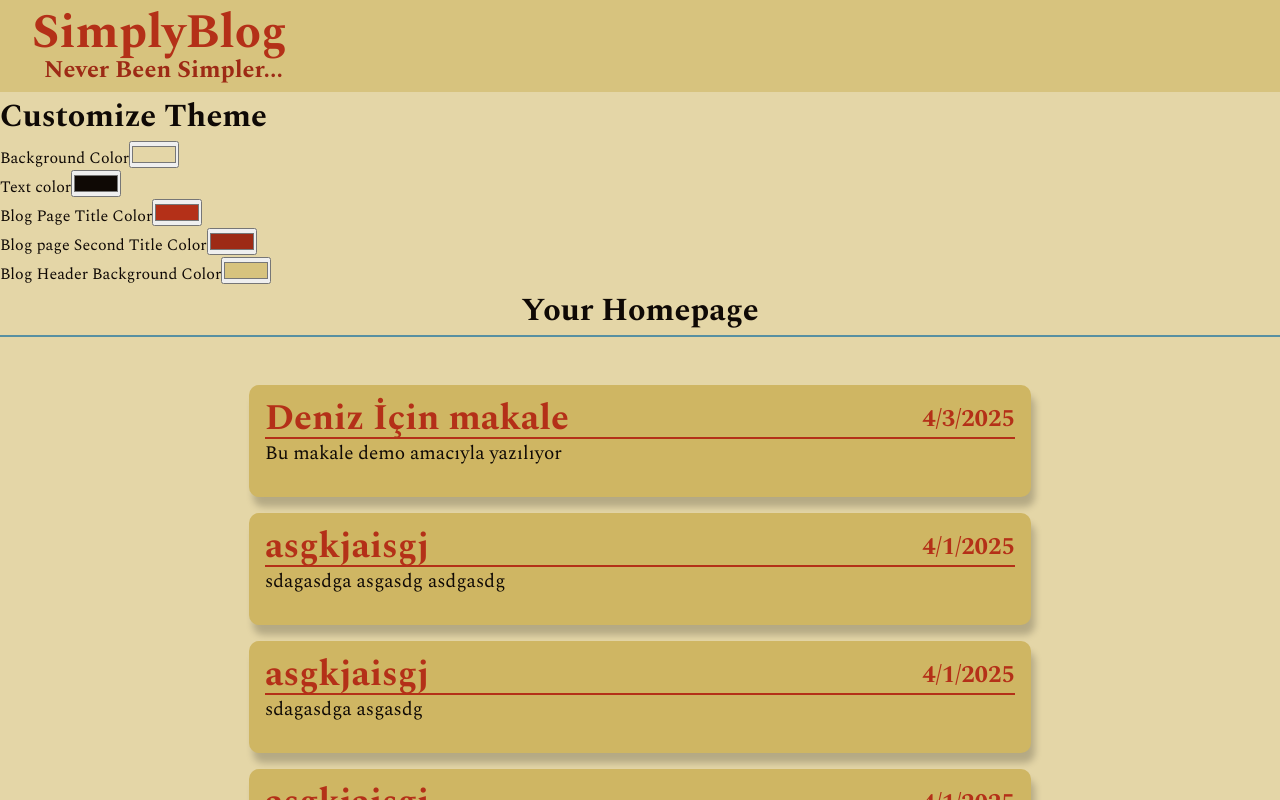
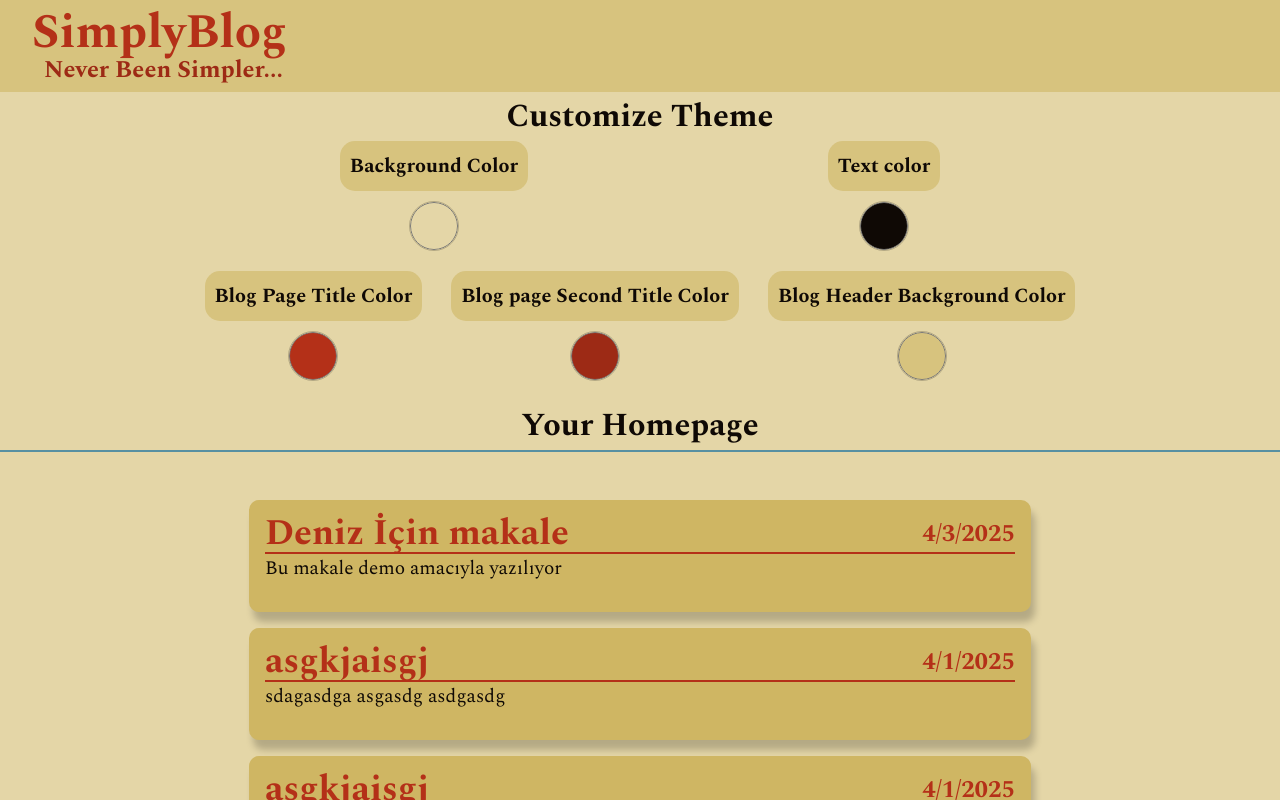
Before and after one commit to DenizSoyhan/simplyBlog, a React (Vite) app: page /customize in a window 1280 px wide. Shown: the top 800 px of the page. Built offline with nearby package versions, Linux system fonts and the light colour scheme.

Commit message:
stylized the customization screen

```diff
--- a/src/Customize.jsx
+++ b/src/Customize.jsx
@@ -136,7 +136,7 @@ function Customize() {
   };
 
   return (
-    <div>
+    <div className="customizeContainer">
       <h1>Customize Theme</h1>
       <div className="optionCollection">
         <div className="optionContainer">
@@ -147,6 +147,10 @@ function Customize() {
           <label>Text color</label>
           <input type="color" value={textColor} onChange={handleTextColor} />
         </div>
+
+      </div>
+
+     <div className="optionCollection">
      <div className="optionContainer">
           <label>Blog Page Title Color</label>
           <input type="color" value={titlePrimaryColor} onChange={handleTitlePrimaryColor} />
@@ -161,29 +165,35 @@ function Customize() {
         </div>
      </div>
 
-
     <label className="customizeLabeler">Your Homepage</label>
     <div className="homeContainer">
       <Home articleModules={articleModules} />
     </div>
 
-
+      <div className="optionCollection">
         <div className="optionContainer">
           <label>Article Title Color</label>
           <input type="color" value={articleTitleColor} onChange={handleArticleTitleColor} />
         </div>
         <div className="optionContainer">
-        <label>Article Container Background</label>
+          <label>Article Box Background</label>
           <input type="color" value={articleSCBgColor} onChange={handleArticleSCBgColor} />
         </div>
+
         <div className="optionContainer">
           <label>Article Container Hover</label>
           <input type="color" value={articleSCHover} onChange={handleArticleSCHover} />
         </div>
+
+
         <div className="optionContainer">
           <label>Article In Title Color</label>
           <input type="color" value={articleInTitle} onChange={handleArticleInTitle} />
         </div>
+      </div>
+
+
+
 
       <label className="customizeLabeler">Individual Pages</label>
       <div className="homeContainer">
--- a/src/layout.css
+++ b/src/layout.css
@@ -195,6 +195,9 @@
     border-top: 2px solid var(--article-in-title-color);
 
   }
+  .customizeContainer h1{
+    text-align: center;
+  }
   .customizeLabeler{
     display: inline-block;
     color: var(--text-color);
@@ -205,3 +208,104 @@
     font-size: 2rem;
     font-weight: bold;
   }
+  .optionCollection{
+    display: flex;
+
+    justify-content: space-around;
+    align-items: center;
+
+    margin-bottom: 1em;
+
+    font-size: 1.25rem;
+    font-weight: bold;
+
+    max-width: 900px;
+
+    margin: 0 auto 1em auto;
+
+  }
+  .optionContainer{
+    display: flex;
+    flex-direction: column;
+
+    justify-content: center;
+    align-items: center;
+
+    text-align: center;
+  }
+  .optionContainer label{
+
+    padding: 0.5em;
+    margin-bottom:0.5em ;
+    background-color: var(--blog-header-bg);
+
+    border-radius: 15px;
+  }
+  input[type="color"] {
+    -webkit-appearance: none;
+    border: 1px solid rgba(0, 0, 0, 0.216);
+    width: 50px;
+    height: 50px;
+    border-radius: 50%;
+    padding: 0;
+    cursor: pointer;
+    background: none;
+    box-sizing: border-box;
+  }
+
+  input[type="color"]::-webkit-color-swatch-wrapper {
+    padding: 0;
+    border-radius: 50%;
+  }
+
+  input[type="color"]::-webkit-color-swatch {
+
+    border-radius: 50%;
+  }
+
+
+  /*DYNAMIC COLORS FROM CUSTOMIZERS*/
+
+
+  body {
+    background-color: var(--main-bg-color);
+    color: var(--text-color);
+  }
+
+  .blogHeaderContainer {
+    background-color: var(--blog-header-bg);
+  }
+
+  #blogName {
+    color: var(--title-primary-color);
+  }
+
+  #slogan {
+    color: var(--title-secondary-color);
+  }
+
+  .articleShowCaseContainer {
+    background-color: var(--articleShowCaseContainer-bg-color);
+  }
+
+  .articleShowCaseContainer:hover {
+    background-color: var(--articleShowCaseContainer-hover-color);
+  }
+
+  .titleDateContainer {
+    color: var(--article-title-color);
+    border-bottom: 2px solid var(--article-title-color);
+  }
+
+  .articleContainer h1 {
+    color: var(--article-in-title-color);
+    border-bottom: 3px solid var(--article-in-title-color);
+  }
+
+  .tooltip-text {
+    background-color: var(--article-in-title-color);
+    color: var(--text-color);
+  }
+  .dynamicToolTipText{
+    color: var(--article-title-color);
+  }
--- a/src/theme.css
+++ b/src/theme.css
@@ -13,46 +13,3 @@
     --article-in-title-color: hsl(195, 30%, 49%);
 
   }
-
-  body {
-    background-color: var(--main-bg-color);
-    color: var(--text-color);
-  }
-
-  .blogHeaderContainer {
-    background-color: var(--blog-header-bg);
-  }
-
-  #blogName {
-    color: var(--title-primary-color);
-  }
-
-  #slogan {
-    color: var(--title-secondary-color);
-  }
-
-  .articleShowCaseContainer {
-    background-color: var(--articleShowCaseContainer-bg-color);
-  }
-
-  .articleShowCaseContainer:hover {
-    background-color: var(--articleShowCaseContainer-hover-color);
-  }
-
-  .titleDateContainer {
-    color: var(--article-title-color);
-    border-bottom: 2px solid var(--article-title-color);
-  }
-
-  .articleContainer h1 {
-    color: var(--article-in-title-color);
-    border-bottom: 3px solid var(--article-in-title-color);
-  }
-
-  .tooltip-text {
-    background-color: var(--article-in-title-color);
-    color: var(--text-color);
-  }
-  .dynamicToolTipText{
-    color: var(--article-title-color);
-  }
```
Lines whose indentation alone changed are shown as unchanged.
